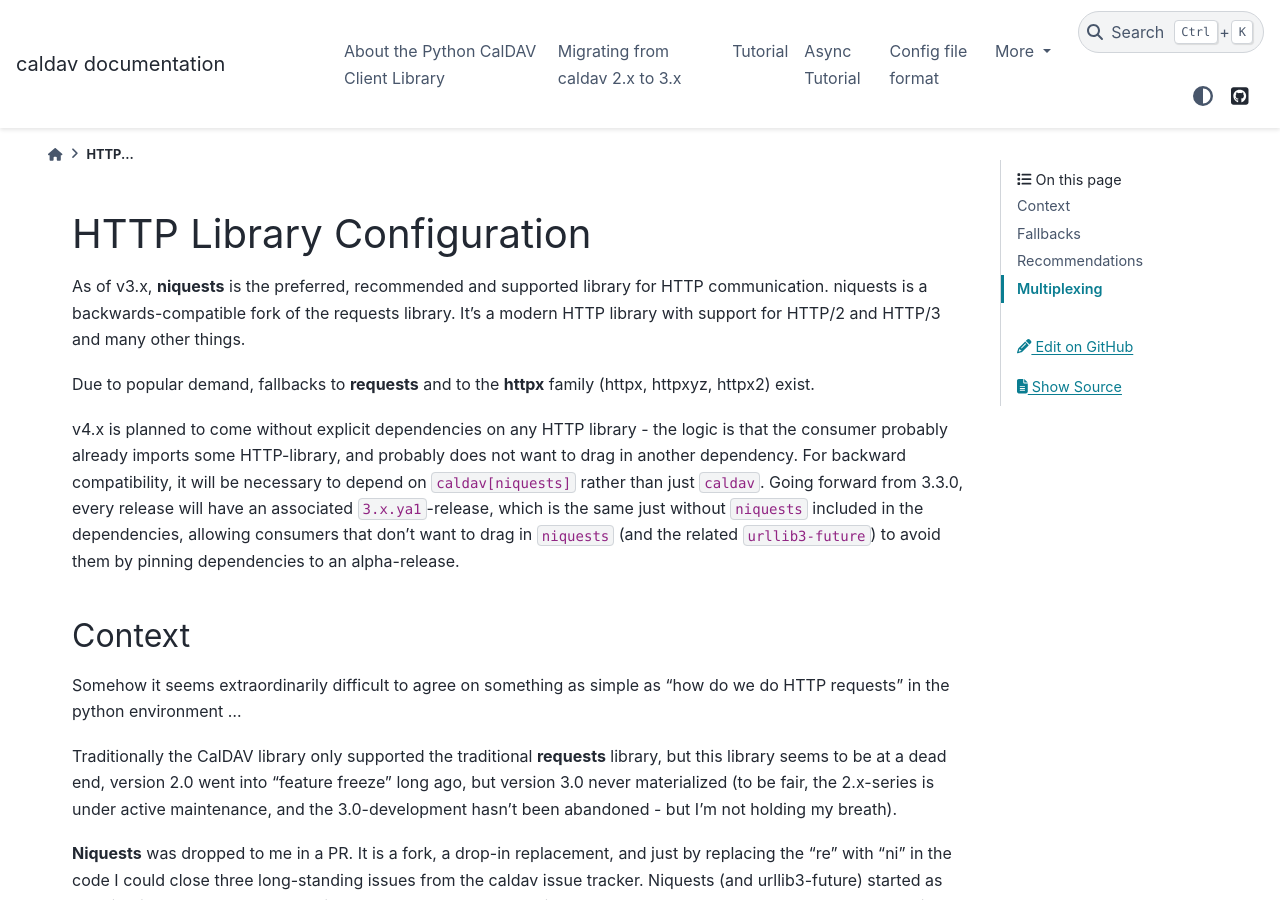
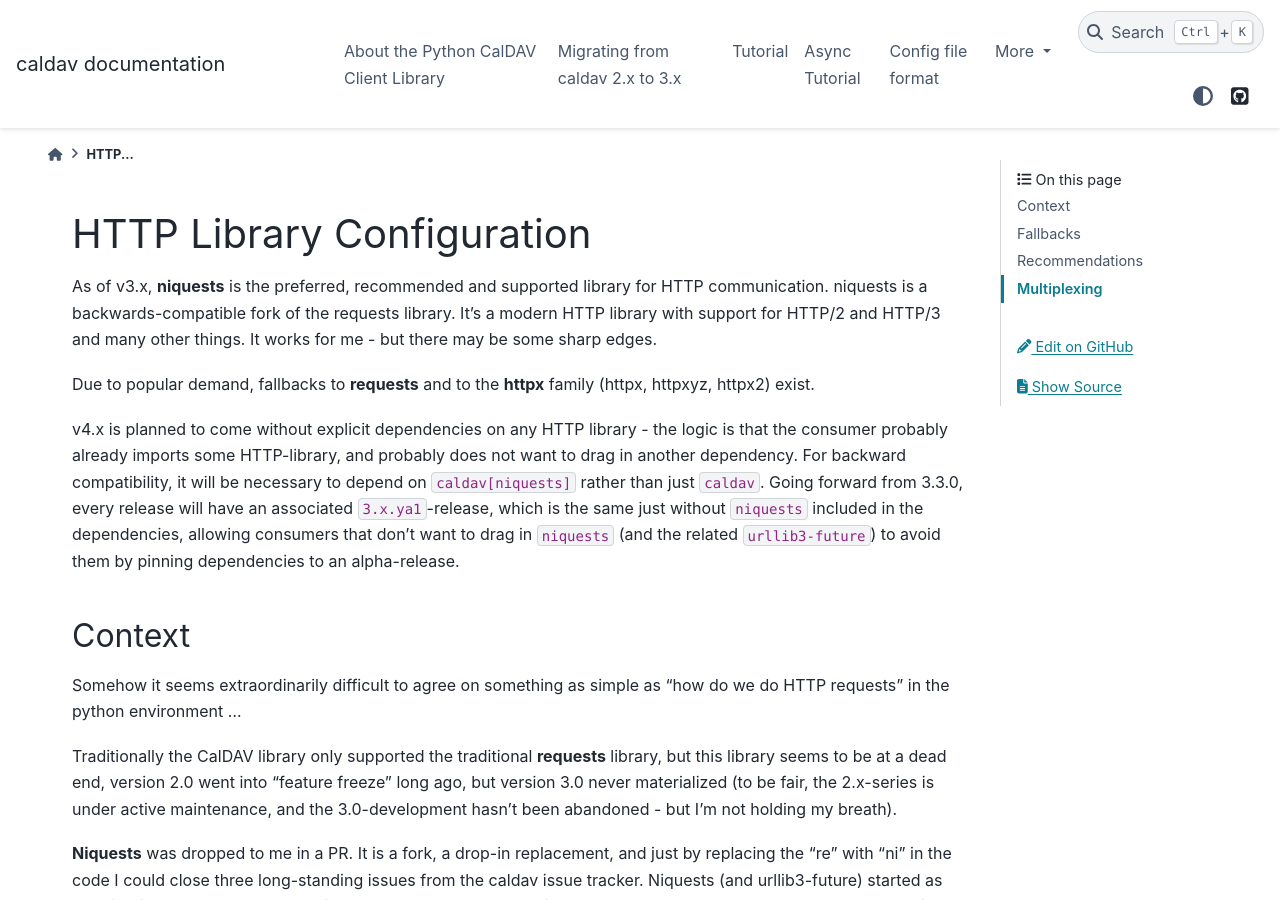
Before and after one commit to python-caldav/caldav, a Sphinx documentation site: the page built from docs/source/http-libraries.rst, in a window 1280 px wide and 900 px high. Built offline with Sphinx 7.4.7 and the PyData theme 0.15.4, drawn with Linux system fonts in a browser that asks for light colours; pages that are not in the unit, such as notebooks, are missing from menus; the version number could not be read and is left out.

Commit message:
docs: admit niquests may have some sharp edges
Experiences from a few users, see
https://github.com/python-caldav/caldav/issues/722 and
https://github.com/jawah/niquests/issues/475.

Reviewed-by: Tobias Brox <tobias@redpill-linpro.com>

```diff
--- a/docs/source/http-libraries.rst
+++ b/docs/source/http-libraries.rst
@@ -1,7 +1,7 @@
 HTTP Library Configuration
 ==========================
 
-As of v3.x, **niquests** is the preferred, recommended and supported library for HTTP communication. niquests is a backwards-compatible fork of the requests library.  It's a modern HTTP library with support for HTTP/2 and HTTP/3 and many other things.
+As of v3.x, **niquests** is the preferred, recommended and supported library for HTTP communication. niquests is a backwards-compatible fork of the requests library.  It's a modern HTTP library with support for HTTP/2 and HTTP/3 and many other things.  It works for me - but there may be some sharp edges.
 
 Due to popular demand, fallbacks to **requests** and to the **httpx** family (httpx, httpxyz, httpx2) exist.
 
```
